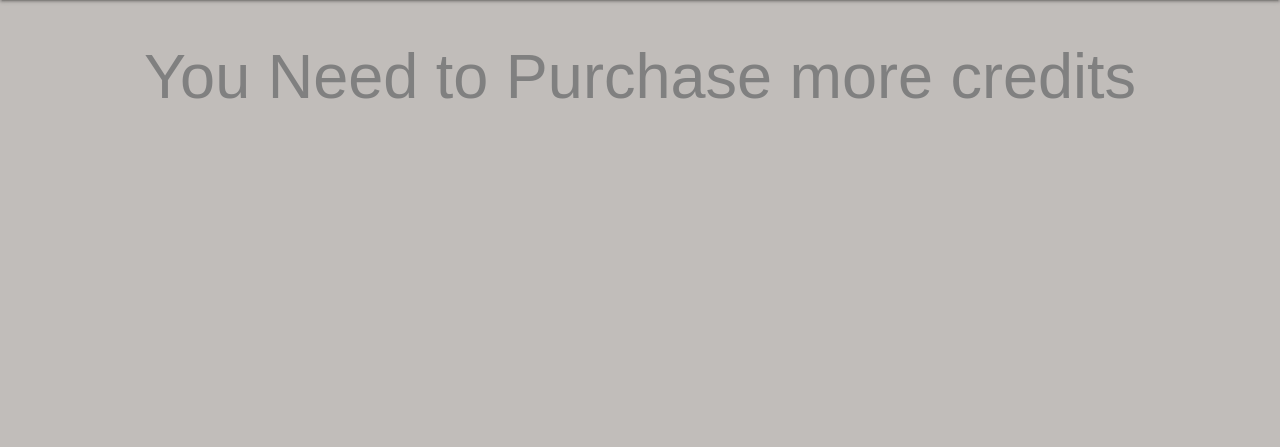
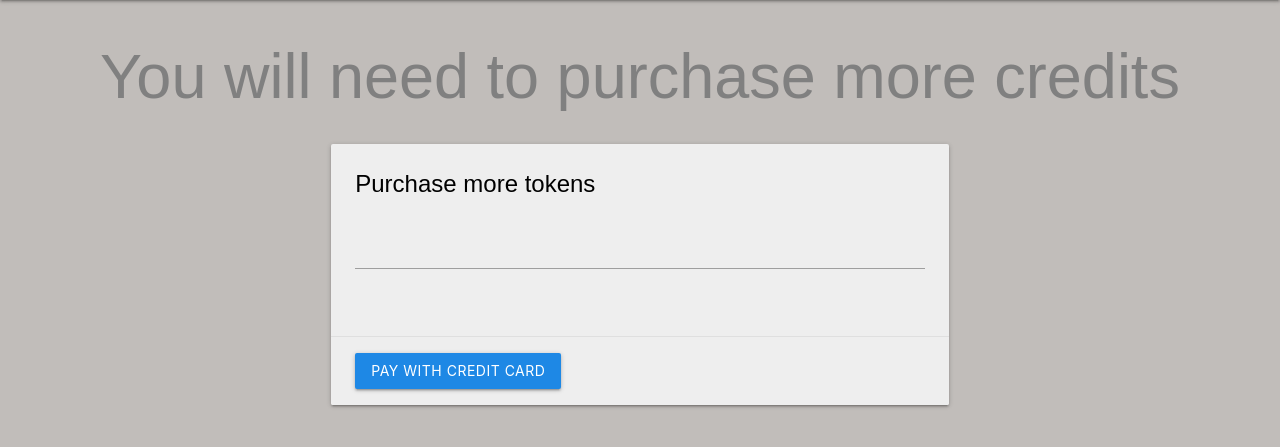
Before and after one commit to cs188-software-design-security-w20/project-paul-eggtart, a Flask app: template templates/purchase.html in a window 1280 px wide. Shown: the part 64-511 px from the top of the page. Run offline with Flask 2, Linux system fonts and the light colour scheme; the template is opened without the code that fills it: values that come from a table or form of the project are taken from there, others are empty; some libraries are stand-ins or nearby versions.

Commit message:
added fake payment API processing

```diff
--- a/app.py
+++ b/app.py
@@ -14,6 +14,7 @@ from flask_wtf.csrf import CSRFProtect
 from profile.profile import User
 from flask_mail import Mail, Message
 import load
+
 
 
 login_manager = LoginManager()
@@ -63,7 +64,6 @@ def load_user(user_id):
     return user
 
 
-
 @login_manager.user_loader
 def load_user(user_id):
     user_data = db.child("users").child(user_id).get()
--- /dev/null
+++ b/router_logic/purchase.py
@@ -0,0 +1,20 @@
+from flask_wtf import FlaskForm
+from wtforms import StringField
+from wtforms.validators import DataRequired
+from wtforms import TextAreaField, TextField, validators
+from wtforms.fields.html5 import IntegerField
+import requests
+
+class purchase_form(FlaskForm):
+    card = StringField('card', [validators.Length(min=1, max=50)])
+
+    def process_payment(self,card_num): # returns true/false based on whether credit card was successfully processed
+        PARAMS = {'card':card_num}
+
+        # sending get request and saving the response as response object
+        r = requests.get(url = "https://yanggatang.pythonanywhere.com/verify_card", params = PARAMS)
+
+        if r.text == "False":
+            return False
+        else: #not verified
+            return True
--- a/templates/purchase.html
+++ b/templates/purchase.html
@@ -14,9 +14,34 @@
 {% extends "navigation-bar.html" %}
 {% block content %}
 
-<h1>You Need to Purchase more credits</h1>
+<h1>You will need to purchase more credits</h1>
 
+<!-- Submit a Payment -->
 
+<form method="POST" action="/purchase_credits" role="form">
+	{{ form.csrf_token }}
+	<div class="row">
+		<div class="col s12 m6 offset-m3">
+			<div class="card grey lighten-3 ">
+				<div class="card-content">
+					<span class="card-title black-text">Purchase more tokens</span>
+					<form>
+						<div class="row">
+							<div class="input-field col s12">
 
+								{{ form.card}}
+
+							</div>
+						</div>
+					</form>
+				</div>
+				<div class="card-action">
+					<button class="btn waves-effect waves-light blue darken-1" type="submit"
+						name="action">Pay with Credit Card</button>
+				</div>
+			</div>
+		</div>
+	</div>
+</form>
 
 {% endblock %}
```
Also changed, not shown: router/router.py (+13 -0 lines), router_logic/forum_forms.py (line endings or trailing spaces).
